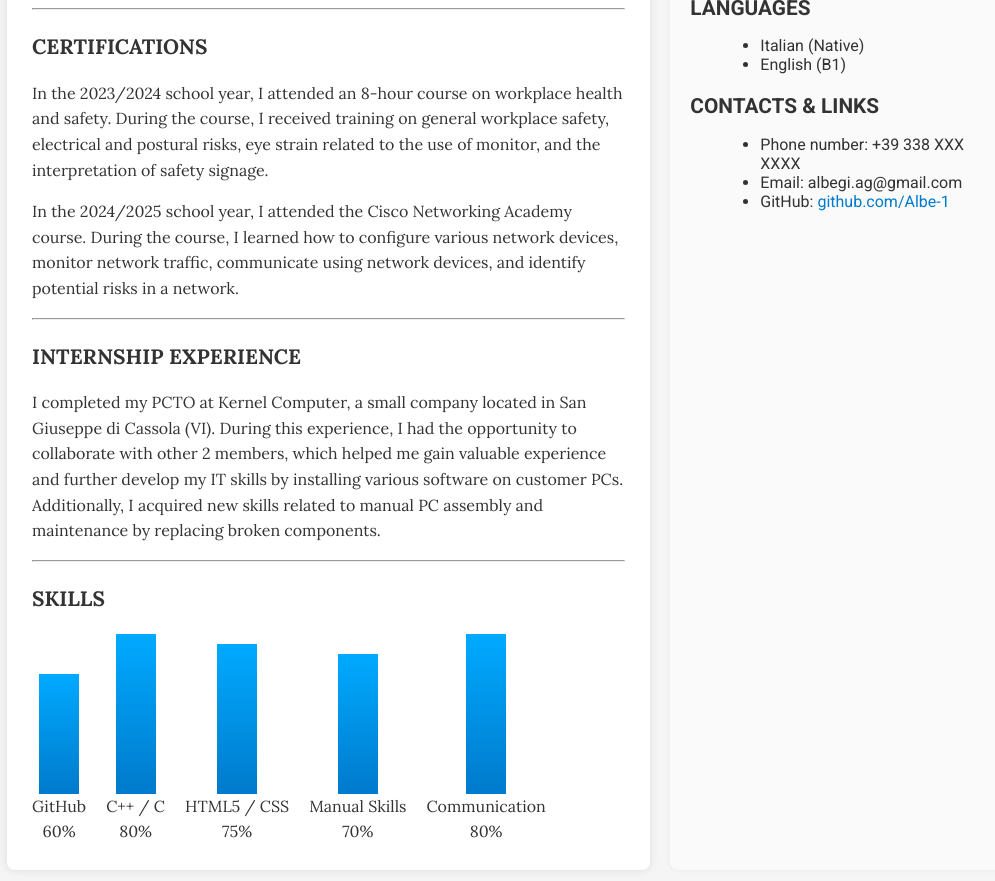
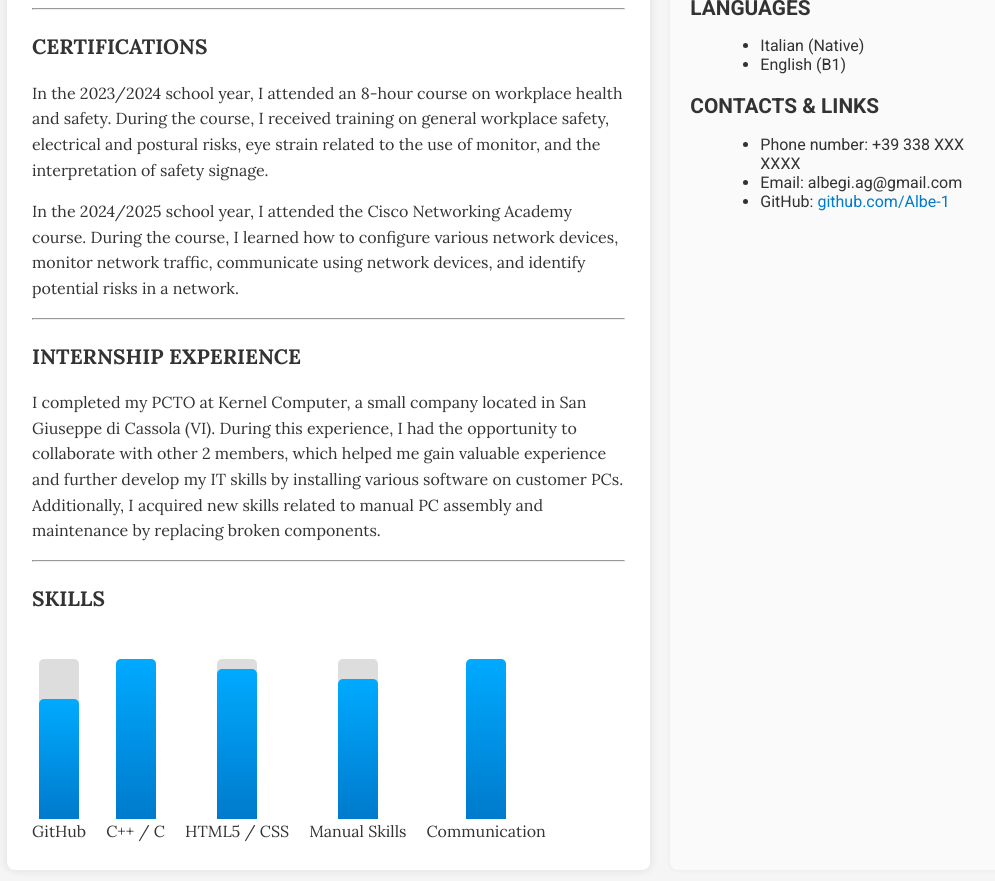
Before and after one commit to Albe-1/GibellatoDigitalProfile.github.io, a Jekyll site: the page built from index.md, in a window 1280 px wide and 900 px high, scrolled down 780 px. Shown: the top 881 px of the window, without its empty margins (133-1128 px from the left). Built offline with Jekyll 4.4.1, drawn with Linux system fonts in a browser that asks for light colours.

Commit message:
Update index.md

```diff
--- a/index.md
+++ b/index.md
@@ -31,29 +31,39 @@ I completed my PCTO at Kernel Computer, a small company located in San Giuseppe
 
 ## Skills
 
-
 <div style="display:flex; align-items:flex-end; height:200px; gap:20px; margin-top:30px;">
   <div style="text-align:center;">
-    <div style="width:40px; height:120px; background: linear-gradient(to top, #007acc, #00aaff); margin:0 auto;"></div>
-    <span>GitHub<br>60%</span>
-  </div>
-  <div style="text-align:center;">
-    <div style="width:40px; height:160px; background: linear-gradient(to top, #007acc, #00aaff); margin:0 auto;"></div>
-    <span>C++ / C<br>80%</span>
+    <div style="width:40px; height:160px; background:#ddd; margin:0 auto; position:relative; border-radius:5px;">
+      <div style="width:100%; height:120px; background: linear-gradient(to top, #007acc, #00aaff); position:absolute; bottom:0; border-radius:5px 5px 0 0;"></div>
+    </div>
+    <span>GitHub</span>
   </div>
 
   <div style="text-align:center;">
-    <div style="width:40px; height:150px; background: linear-gradient(to top, #007acc, #00aaff); margin:0 auto;"></div>
-    <span>HTML5 / CSS<br>75%</span>
+    <div style="width:40px; height:160px; background:#ddd; margin:0 auto; position:relative; border-radius:5px;">
+      <div style="width:100%; height:160px; background: linear-gradient(to top, #007acc, #00aaff); position:absolute; bottom:0; border-radius:5px 5px 0 0;"></div>
+    </div>
+    <span>C++ / C</span>
   </div>
 
   <div style="text-align:center;">
-    <div style="width:40px; height:140px; background: linear-gradient(to top, #007acc, #00aaff); margin:0 auto;"></div>
-    <span>Manual Skills<br>70%</span>
+    <div style="width:40px; height:160px; background:#ddd; margin:0 auto; position:relative; border-radius:5px;">
+      <div style="width:100%; height:150px; background: linear-gradient(to top, #007acc, #00aaff); position:absolute; bottom:0; border-radius:5px 5px 0 0;"></div>
+    </div>
+    <span>HTML5 / CSS</span>
   </div>
 
   <div style="text-align:center;">
-    <div style="width:40px; height:160px; background: linear-gradient(to top, #007acc, #00aaff); margin:0 auto;"></div>
-    <span>Communication<br>80%</span>
+    <div style="width:40px; height:160px; background:#ddd; margin:0 auto; position:relative; border-radius:5px;">
+      <div style="width:100%; height:140px; background: linear-gradient(to top, #007acc, #00aaff); position:absolute; bottom:0; border-radius:5px 5px 0 0;"></div>
+    </div>
+    <span>Manual Skills</span>
+  </div>
+
+  <div style="text-align:center;">
+    <div style="width:40px; height:160px; background:#ddd; margin:0 auto; position:relative; border-radius:5px;">
+      <div style="width:100%; height:160px; background: linear-gradient(to top, #007acc, #00aaff); position:absolute; bottom:0; border-radius:5px 5px 0 0;"></div>
+    </div>
+    <span>Communication</span>
   </div>
 </div>
```
